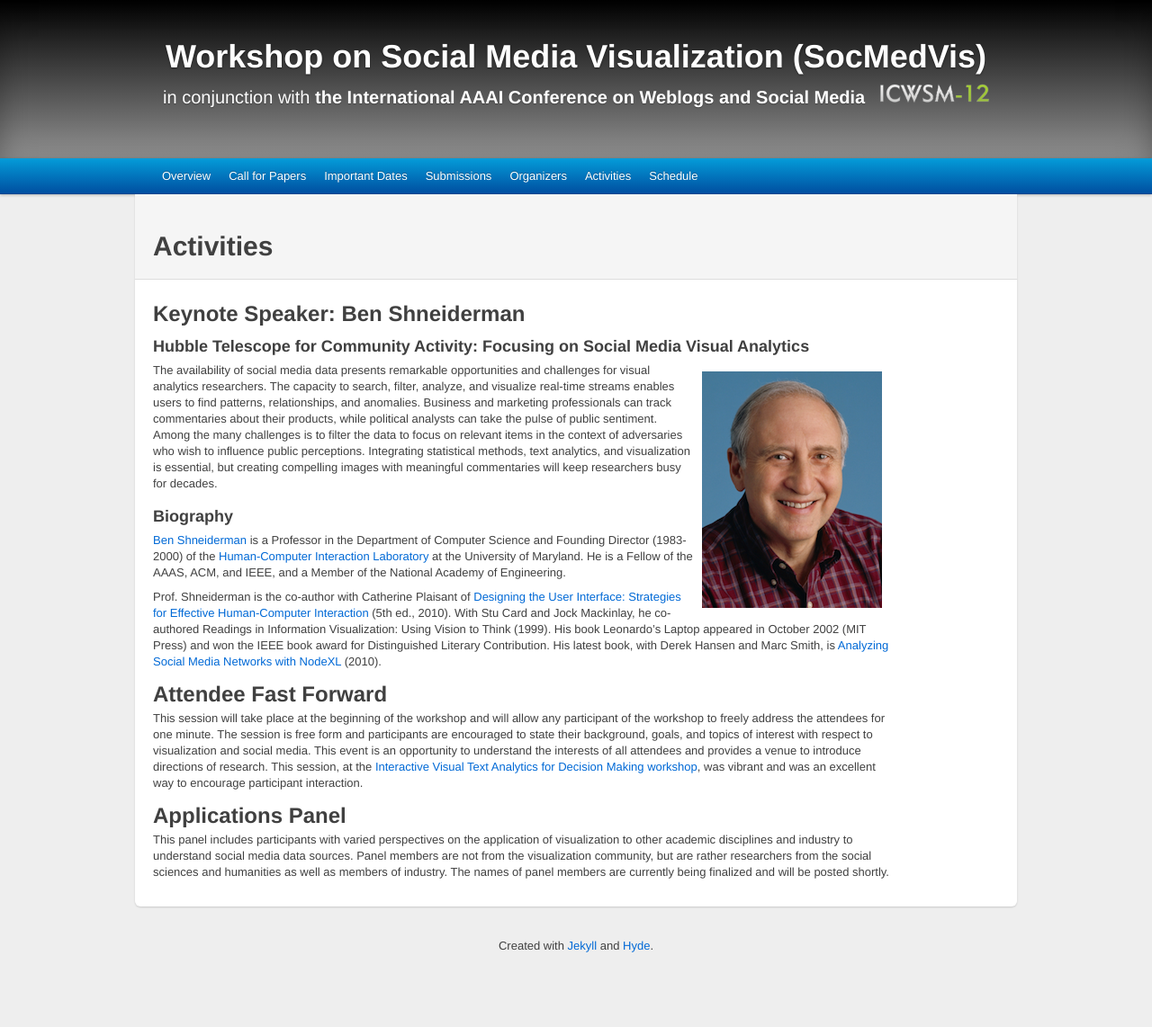
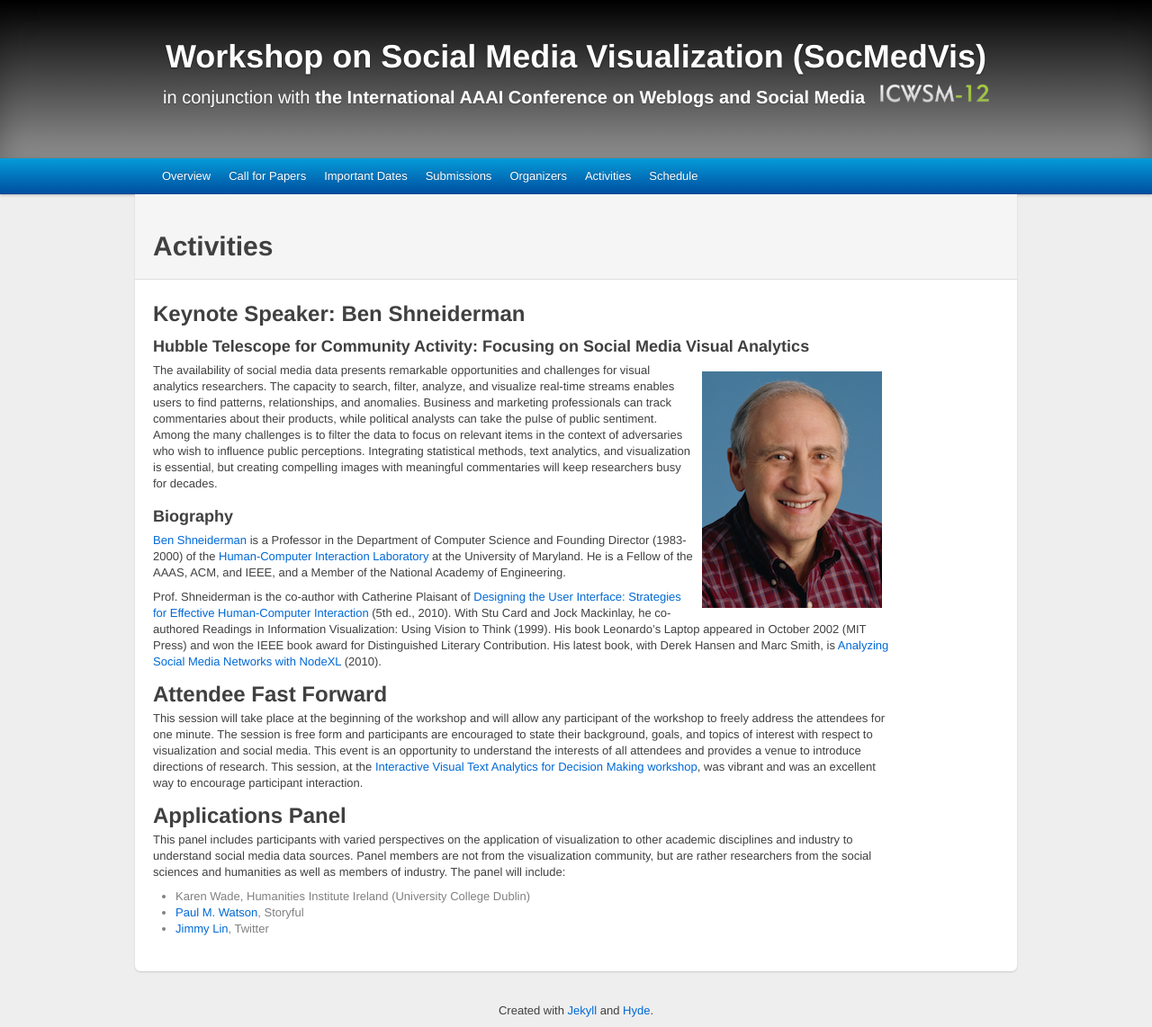
Before and after one commit to harrigan/socmedvis.ucd.ie, a Jekyll site: the page built from _source/activities.html, in a window 1280 px wide. Shown: the whole page at 90% size. Built offline with Jekyll 4.4.1, drawn with Linux system fonts in a browser that asks for light colours; Markdown is read by kramdown in place of the engine named in the settings; before the commit the page ends 1070 px from its top, so only the background shows below that.

Commit message:
Added panel members

```diff
--- a/_source/activities.html
+++ b/_source/activities.html
@@ -40,5 +40,16 @@ title: Activities
   Applications Panel
 </h2>
 <p>
-  This panel includes participants with varied perspectives on the application of visualization to other academic disciplines and industry to understand social media data sources. Panel members are not from the visualization community, but are rather researchers from the social sciences and humanities as well as members of industry. The names of panel members are currently being finalized and will be posted shortly.
+  This panel includes participants with varied perspectives on the application of visualization to other academic disciplines and industry to understand social media data sources. Panel members are not from the visualization community, but are rather researchers from the social sciences and humanities as well as members of industry. The panel will include:
 </p>
+<ul>
+  <li>
+    Karen Wade, Humanities Institute Ireland (University College Dublin)
+  </li>
+  <li>
+    <a href='http://storyful.com'>Paul M. Watson</a>, Storyful
+  </li>
+  <li>
+    <a href='http://www.umiacs.umd.edu/~jimmylin'>Jimmy Lin</a>, Twitter
+  </li>
+</ul>
--- a/_source/schedule.html
+++ b/_source/schedule.html
@@ -234,10 +234,6 @@ title: Schedule
         <b>
           Social event at local pub
         </b>
-        <br />
-        Please see the
-        <a href='http://socmedvis.ucd.ie'>website</a>
-        for directions.
       </td>
     </tr>
   </tbody>
```
Also changed, not shown: 2 other files.
